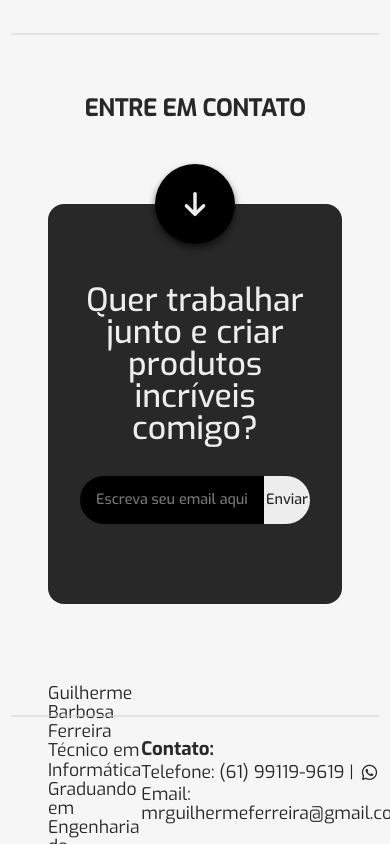
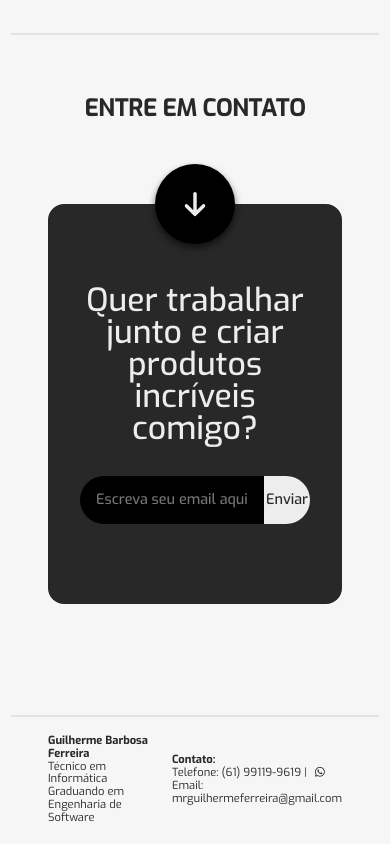
Before and after one commit to guibrbs/Portfolio-OLD, a React (Vite) app: page / in a window 390 px wide. Shown: the part 2011-2855 px from the top of the page. Built offline with nearby package versions, Linux system fonts and the light colour scheme.

Commit message:
:rocket: Adding mobile responsiviness on Footer

```diff
--- a/src/components/Footer/index.tsx
+++ b/src/components/Footer/index.tsx
@@ -4,8 +4,8 @@ import './styles.css'
 export default function Footer() {
     return(
         <footer className="footer-container">
-            <div>
-                <p>Guilherme Barbosa Ferreira</p>
+            <div id="footer-description">
+                <h3>Guilherme Barbosa Ferreira</h3>
                 <p>Técnico em Informática</p>
                 <p>Graduando em Engenharia de Software</p>
             </div>
@@ -16,9 +16,7 @@ export default function Footer() {
                     <a href="https://wa.me/5561991199619" target={'_blank'} rel={"noreferrer noopener"} className="wpp"><i className="fa-brands fa-whatsapp"></i></a>
                 </div>
                 <p>Email: mrguilhermeferreira@gmail.com</p>
-
             </div>
-
         </footer>
     )
 }
--- a/src/components/Footer/styles.css
+++ b/src/components/Footer/styles.css
@@ -4,7 +4,7 @@
     height: 8rem;
     display: flex;
     align-items: center;
-    justify-content: space-evenly;
+    justify-content: space-around;
     color: var(--primary-color);
 }
 
@@ -40,3 +40,22 @@
     font-size: 1.1rem;
     color: var(--primary-color);
 }
+
+@media (max-width: 620px){
+    .footer-container h1, .footer-container p, .footer-container h3, .wpp{
+        font-size: .7rem;
+        line-height: .8rem;
+    }
+    .contact-div{
+        height: fit-content;
+    }
+    #footer-description{
+        padding-right: 1rem;
+    }
+}
+
+@media (max-width: 360px) {
+    .footer-container h1, .footer-container p, .footer-container h3, .wpp{
+        font-size: .7rem;
+    }
+}
```
